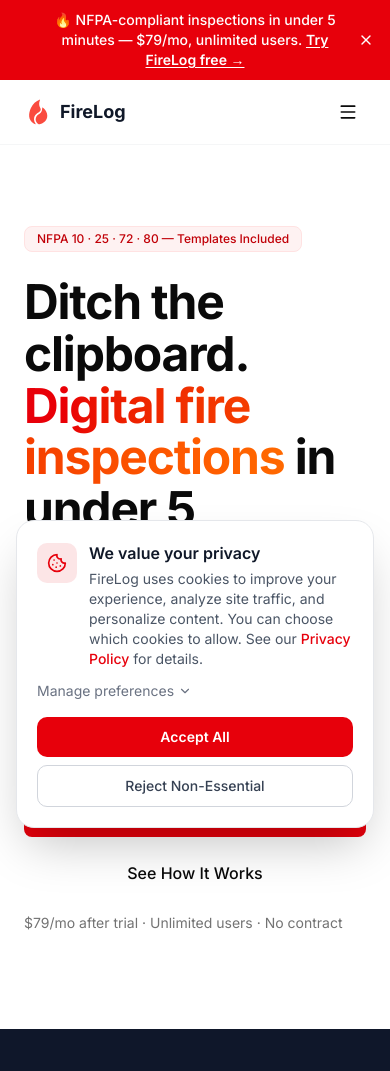
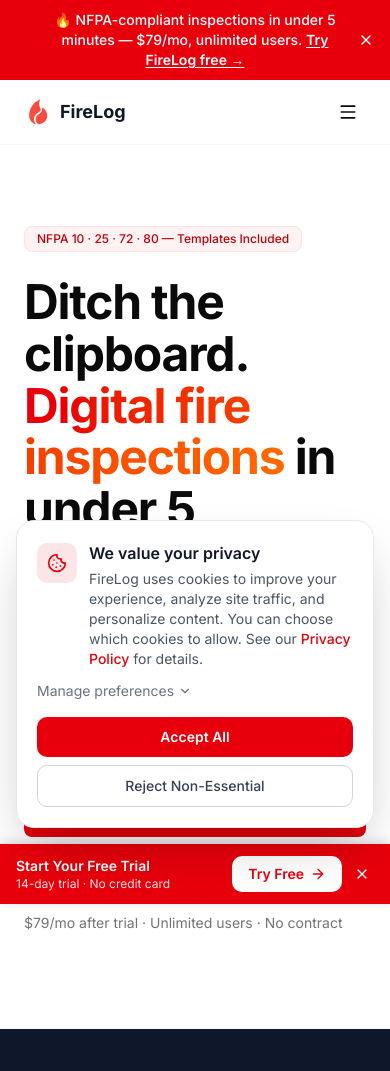
Before and after one commit to nolanterry/firelog-site, a Next.js app: page / in a window 390 px wide. Shown: the top 1071 px of the page. Built offline with nearby package versions, Linux system fonts and the light colour scheme.

Commit message:
feat: sticky mobile CTA bar — bottom-fixed 'Start Free Trial' on mobile, appears after 300px scroll, dismissible with 3-day localStorage persistence, WCAG compliant

```diff
--- a/app/layout.tsx
+++ b/app/layout.tsx
@@ -4,6 +4,7 @@
 import { ExitIntentPopup } from "@/components/exit-intent-popup";
 import { CookieConsent } from "@/components/cookie-consent";
 import { PromoBar } from "@/components/promo-bar";
+import { MobileCtaBar } from "@/components/mobile-cta-bar";
 
 const inter = Inter({
   subsets: ["latin"],
@@ -166,6 +167,7 @@
         ))}
         {children}
         <ExitIntentPopup />
+        <MobileCtaBar />
         <CookieConsent />
       </body>
     </html>
--- /dev/null
+++ b/components/mobile-cta-bar.tsx
@@ -0,0 +1,71 @@
+"use client";
+
+import { useState, useEffect } from "react";
+import { X, ArrowRight } from "lucide-react";
+
+const SIGNUP_URL = "https://app.firelog.pro";
+const STORAGE_KEY = "firelog_mobile_cta_dismissed";
+const DISMISS_DAYS = 3;
+const SCROLL_THRESHOLD = 300;
+
+export function MobileCtaBar() {
+  const [visible, setVisible] = useState(false);
+  const [dismissed, setDismissed] = useState(false);
+
+  useEffect(() => {
+    try {
+      const ts = localStorage.getItem(STORAGE_KEY);
+      if (ts && Date.now() - Number(ts) < DISMISS_DAYS * 86400000) {
+        setDismissed(true);
+        return;
+      }
+    } catch {}
+
+    const handleScroll = () => {
+      setVisible(window.scrollY > SCROLL_THRESHOLD);
+    };
+
+    window.addEventListener("scroll", handleScroll, { passive: true });
+    return () => window.removeEventListener("scroll", handleScroll);
+  }, []);
+
+  const handleDismiss = () => {
+    setDismissed(true);
+    try {
+      localStorage.setItem(STORAGE_KEY, String(Date.now()));
+    } catch {}
+  };
+
+  if (dismissed) return null;
+
+  return (
+    <div
+      className={`fixed bottom-0 left-0 right-0 z-50 md:hidden transition-transform duration-300 ${
+        visible ? "translate-y-0" : "translate-y-full"
+      }`}
+      role="complementary"
+      aria-label="Start free trial"
+    >
+      <div className="bg-red-600 text-white px-4 py-3 flex items-center justify-between shadow-[0_-2px_10px_rgba(0,0,0,0.15)]">
+        <div className="flex-1 min-w-0 mr-3">
+          <p className="text-sm font-semibold truncate">Start Your Free Trial</p>
+          <p className="text-xs text-red-100 truncate">14-day trial · No credit card</p>
+        </div>
+        <a
+          href={SIGNUP_URL}
+          className="inline-flex items-center gap-1.5 bg-white text-red-600 font-semibold text-sm px-4 py-2 rounded-lg hover:bg-red-50 transition-colors shrink-0"
+        >
+          Try Free
+          <ArrowRight className="w-4 h-4" />
+        </a>
+        <button
+          onClick={handleDismiss}
+          className="ml-2 p-1 rounded hover:bg-white/20 transition-colors shrink-0"
+          aria-label="Dismiss"
+        >
+          <X className="w-4 h-4" />
+        </button>
+      </div>
+    </div>
+  );
+}
```
